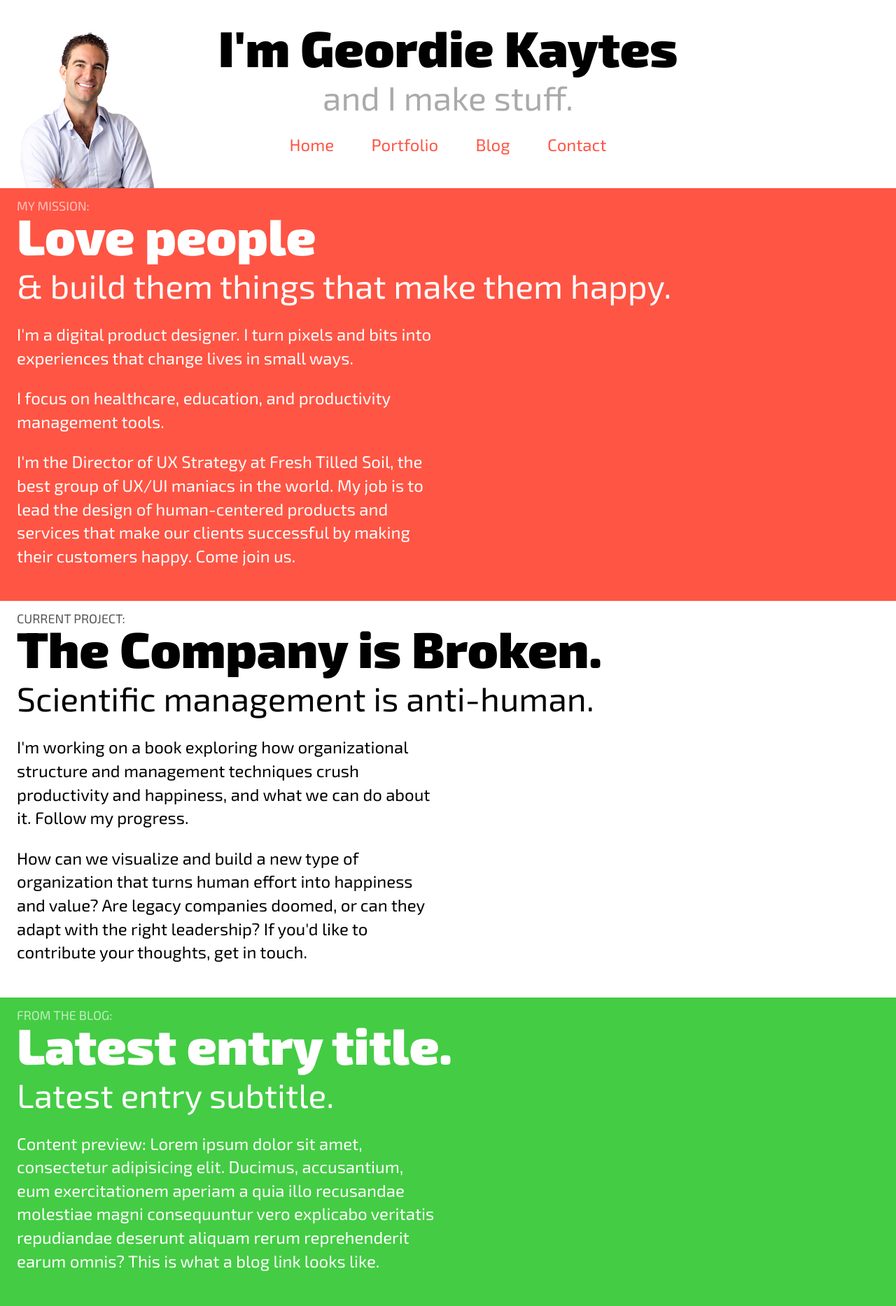
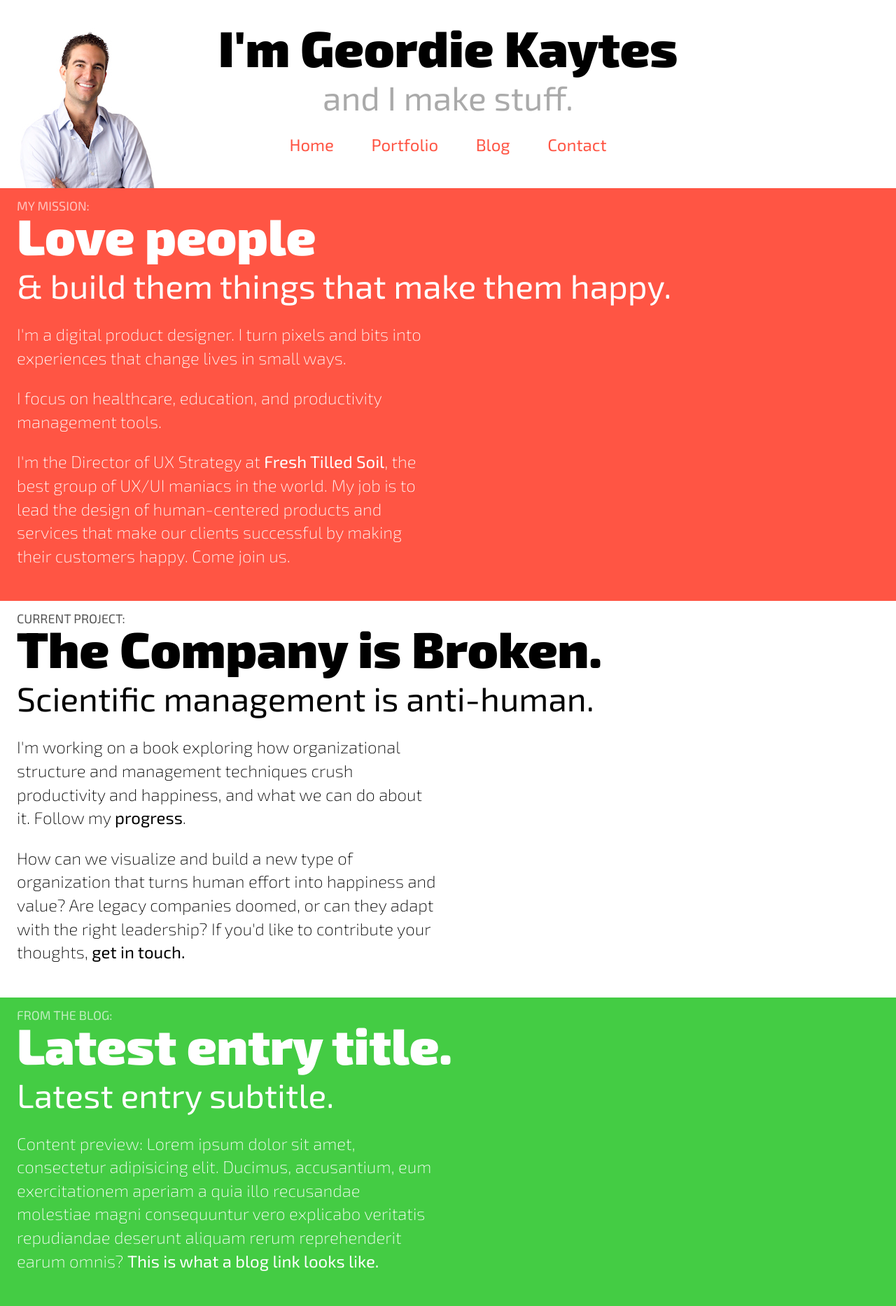
Before and after one commit to didgeoridoo/didgeoridoo.github.io, a Jekyll site: the page index.html, which Jekyll copies as it is, in a window 1280 px wide. Shown: the whole page at 70% size. Built offline with Jekyll 4.4.1, drawn with Linux system fonts in a browser that asks for light colours; Markdown is read by kramdown in place of the engine named in the settings.

```diff
--- a/main.css
+++ b/main.css
@@ -353,7 +353,7 @@ th {
   padding: 0; }
 
 body {
-  font-weight: 400;
+  font-weight: 200;
   font-size: 1.5em;
   font-family: "Exo 2", sans-serif; }
 
@@ -393,6 +393,9 @@ h2 {
 p {
   max-width: 25em;
   line-height: 1.4em; }
+  @media only screen and (-webkit-min-device-pixel-ratio: 1.5), only screen and (min--moz-device-pixel-ratio: 1.5), only screen and (-o-min-device-pixel-ratio: 1.5 / 1), only screen and (min-resolution: 144dpi), only screen and (min-resolution: 1.5dppx) {
+    p {
+      font-weight: 400; } }
   @media screen and (max-width: 500px) {
     p {
       font-size: 0.75em; } }
```
Also changed, not shown: stylesheets/typography.scss (+6 -1 lines).
